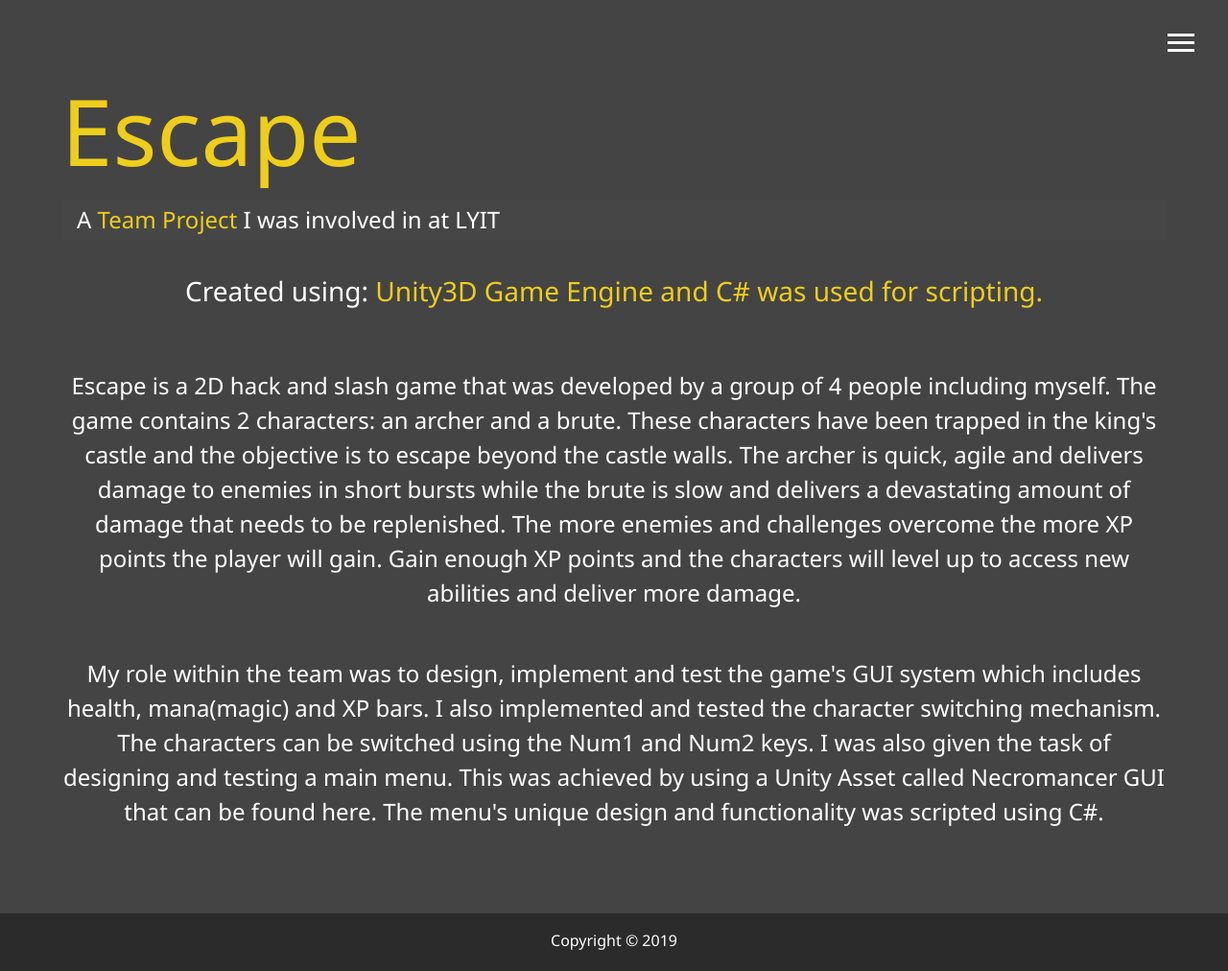
After one commit to Zidan2k9/Portfolio-repo, a PHP site: page /dist/project_escape.html in a window 1280 px wide. The commit adds this page. Shown: the whole page at 96% size. Run offline with PHP 8.4, Linux system fonts and the light colour scheme; some libraries are stand-ins or nearby versions.

Commit message:
Created a project page which describes the work of an individual project. Page will be used as a template once completed

```diff
--- a/dist/css/main.css
+++ b/dist/css/main.css
@@ -214,6 +214,12 @@ main {
       .boxes div:hover span {
         color: #000; }
 
+.projectInfo {
+  font-size: 1.5rem;
+  display: flex;
+  flex-direction: column;
+  text-align: center; }
+
 .btn, .btn-dark, .btn-light {
   display: block;
   padding: 0.5rem 1rem;
--- /dev/null
+++ b/dist/project_escape.html
@@ -0,0 +1,80 @@
+<!DOCTYPE html>
+<html lang="en" dir="ltr">
+
+<head>
+  <meta charset="utf-8">
+  <link rel="stylesheet" href="https://use.fontawesome.com/releases/v5.6.3/css/all.css" integrity="sha384-UHRtZLI+pbxtHCWp1t77Bi1L4ZtiqrqD80Kn4Z8NTSRyMA2Fd33n5dQ8lWUE00s/" crossorigin="anonymous">
+  <link rel="stylesheet" href="css/main.css">
+  <title>About Me</title>
+</head>
+
+<body>
+  <header>
+    <div class="menu-btn">
+      <div class="btn-line"></div>
+      <div class="btn-line"></div>
+      <div class="btn-line"></div>
+    </div>
+
+    <nav class="menu">
+      <div class="menu-branding">
+        <div class="portrait"></div>
+      </div>
+      <ul class="menu-nav">
+        <li class="nav-item">
+          <a href="index.html" class="nav-link">
+            Home
+          </a>
+        </li>
+        <li class="nav-item">
+          <a href="about.html" class="nav-link current">
+            About Me
+          </a>
+        </li>
+        <li class="nav-item">
+          <a href="work.html" class="nav-link">
+            My Work
+          </a>
+        </li>
+        <li class="nav-item">
+          <a href="contact.html" class="nav-link">
+            How To Reach Me
+          </a>
+        </li>
+      </ul>
+    </nav>
+  </header>
+
+  <main id="projectPage">
+    <h1 class="lg-heading">
+      <span class="text-secondary">Escape</span>
+    </h1>
+    <h2 class="sm-heading">
+      A <span class="text-secondary">Team Project</span> I was involved in at <span class="text secondary">LYIT</span>
+    </h2>
+
+    <div class="projectInfo">
+      <h3>Created using: <span class="text-secondary">Unity3D Game Engine and C# was used for scripting.</span></h3>
+
+      <br>
+
+      <p>Escape is a 2D hack and slash game that was developed by a group of 4 people including myself. The game contains 2 characters: an archer and a brute. These characters have been trapped in the king's castle and the objective is to escape beyond the castle walls. The archer is quick, agile and delivers damage to enemies in short bursts while the brute is slow and delivers a devastating amount of damage that needs to be replenished. The more enemies and challenges overcome the more XP points the player will gain. Gain enough XP points and the characters will level up to access new abilities and deliver more damage.</p>
+
+      <p>My role within the team was to design, implement and test the game's GUI system which includes health, mana(magic) and XP bars. I also implemented and tested the character switching mechanism. The characters can be switched using the Num1 and Num2 keys. I was also given the task of designing and testing a main menu. This was achieved by using a Unity Asset called Necromancer GUI that can be found here. The menu's unique design and functionality was scripted using C#.</p>
+
+    </div>
+
+
+  </main>
+
+
+
+  <footer id="main-footer">
+
+    Copyright &copy; 2019
+  </footer>
+
+  <script src="js/main.js"></script>
+</body>
+
+</html>
--- a/dist/work.html
+++ b/dist/work.html
@@ -54,10 +54,10 @@
     </h2>
     <div class="projects">
       <div class="item">
-        <a href="#!">
+        <a href="project_escape.html">
           <img src="img/projects/project1.jpg" alt="Project">
         </a>
-        <a href="#" class="btn-light">
+        <a href="project_escape.html" class="btn-light">
           <i class="fas fa-eye"></i> Project
         </a>
         <a href="#" class="btn-dark">
--- a/scss/main.scss
+++ b/scss/main.scss
@@ -176,6 +176,21 @@ main{
   }
 }
 
+//Project pages grid-template
+
+.projectInfo{
+  font-size: 1.5rem;
+  display: flex;
+  flex-direction: column;
+  text-align: center;
+
+
+}
+
+
+
+
+
 //Button styles
 
 .btn {
```
